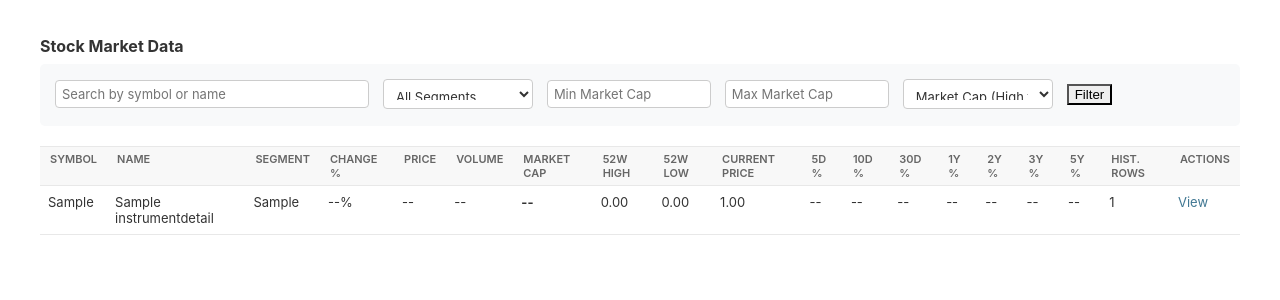
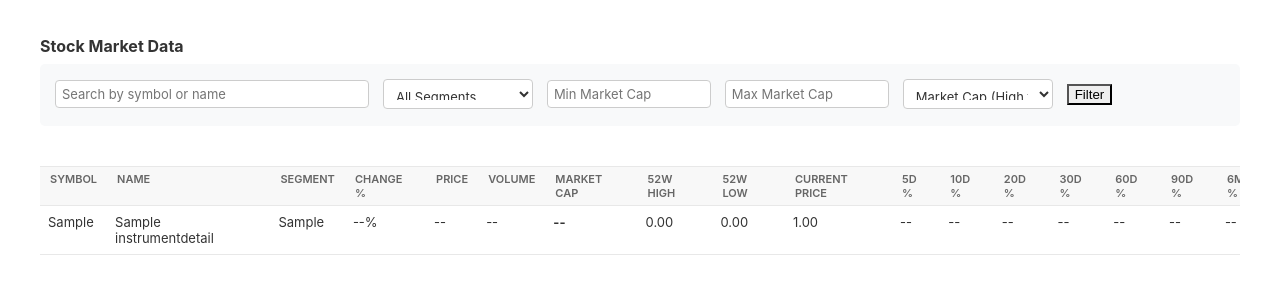
Before and after one commit to lalitpatil02/NSE, a Django app: page /app/stocks/ in a window 1280 px wide. Shown: the part 86-386 px from the top of the page. Run offline with Django 4.2, Linux system fonts and the light colour scheme; tables that the repository leaves empty hold one stand-in row (values such as "Sample post"); some libraries are stand-ins or nearby versions.

Commit message:
column added

```diff
--- a/app/templates/app/stock_market.html
+++ b/app/templates/app/stock_market.html
@@ -5,13 +5,14 @@
 {% block extrastyle %}
 <link rel="stylesheet" href="https://cdn.datatables.net/1.11.5/css/dataTables.bootstrap5.min.css">
 <style>
-    .stock-table { width: 100%; margin-top: 20px; }
+    .stock-table { width: 100%; min-width: 1800px; margin-top: 20px; }
     .filter-section { margin-bottom: 20px; padding: 15px; background-color: #f8f9fa; border-radius: 5px; }
     .search-box { width: 300px; padding: 8px; margin-right: 10px; }
     .filter-input { width: 150px; padding: 8px; margin-right: 10px; }
     .price-up { color: #28a745; }
     .price-down { color: #dc3545; }
     .market-cap { font-weight: bold; }
+    .table-responsive { overflow-x: auto; }
 </style>
 {% endblock %}
 
@@ -62,12 +63,19 @@
                     <th>Current Price</th>
                     <th>5D %</th>
                     <th>10D %</th>
+                    <th>20D %</th>
                     <th>30D %</th>
+                    <th>60D %</th>
+                    <th>90D %</th>
+                    <th>6M %</th>
                     <th>1Y %</th>
                     <th>2Y %</th>
                     <th>3Y %</th>
                     <th>5Y %</th>
                     <th>Hist. Rows</th>
+                    <th>Column1</th>
+                    <th>Column2</th>
+                    <th>Column3</th>
                     <th>Actions</th>
                 </tr>
             </thead>
@@ -86,12 +94,19 @@
                     <td>{{ stock.price|floatformat:2 }}</td>
                     <td>{{ stock.PRICE_CHANGE_5D|default:"--" }}</td>
                     <td>{{ stock.PRICE_CHANGE_10D|default:"--" }}</td>
+                    <td>{{ stock.PRICE_CHANGE_20D|default:"--" }}</td>
                     <td>{{ stock.PRICE_CHANGE_30D|default:"--" }}</td>
+                    <td>{{ stock.PRICE_CHANGE_60D|default:"--" }}</td>
+                    <td>{{ stock.PRICE_CHANGE_90D|default:"--" }}</td>
+                    <td>{{ stock.PRICE_CHANGE_6M|default:"--" }}</td>
                     <td>{{ stock.PRICE_CHANGE_1Y|default:"--" }}</td>
                     <td>{{ stock.PRICE_CHANGE_2Y|default:"--" }}</td>
                     <td>{{ stock.PRICE_CHANGE_3Y|default:"--" }}</td>
                     <td>{{ stock.PRICE_CHANGE_5Y|default:"--" }}</td>
                     <td>{{ stock.historical_row_count }}</td>
+                    <td>{{ None }}</td>
+                    <td>{{ None }}</td>
+                    <td>{{ None }}</td>
                     <td>
                         {% if stock.tradingsymbol %}
                         <a href="{% url 'stock_detail' stock.tradingsymbol %}" class="btn btn-sm btn-info">View</a>
--- a/app/views.py
+++ b/app/views.py
@@ -219,33 +219,37 @@ def get_change(stock_obj, latest_ohlc_obj, days):
             return None
     return None
 
-from django.db.models import Q, Count, Max, Min
+from django.shortcuts import render
 from django.core.paginator import Paginator
-from django.shortcuts import render
+from django.db.models import Q, Max, Min, Count
 from django.utils.timezone import now
+from collections import defaultdict
 from datetime import timedelta
-from collections import defaultdict
 
-def calculate_price_change(stock_obj, latest_ohlc_obj, days):
-    if not stock_obj or not latest_ohlc_obj:
+from .models import InstrumentDetails, HistoricalOHLC
+
+
+def calculate_price_change(stock, latest_ohlc, days):
+    """
+    Calculates percentage price change from the close price N days ago to the current price.
+    """
+    if not latest_ohlc:
         return None
 
-    target_date = now().date() - timedelta(days=days)
-    buffer_date = now().date() - timedelta(days=days + 2)
-
-    past_ohlc = HistoricalOHLC.objects.filter(
-        instrument=stock_obj,
-        timestamp__date__lte=target_date,
-        timestamp__date__gte=buffer_date,
-        close__gt=0
+    target_date = latest_ohlc.timestamp - timedelta(days=days)
+    old_ohlc = HistoricalOHLC.objects.filter(
+        instrument_id=stock.id,
+        timestamp__lte=target_date
     ).order_by('-timestamp').first()
 
-    if past_ohlc and past_ohlc.close and latest_ohlc_obj.close:
-        try:
-            return round(((latest_ohlc_obj.close - past_ohlc.close) / past_ohlc.close) * 100, 2)
-        except ZeroDivisionError:
-            return None
-    return None
+    if not old_ohlc or not old_ohlc.close:
+        return None
+
+    try:
+        return round(((latest_ohlc.close - old_ohlc.close) / old_ohlc.close) * 100, 2)
+    except ZeroDivisionError:
+        return 0.0
+
 
 def stock_market_view(request):
     search_query = request.GET.get('search', '')
@@ -356,7 +360,11 @@ def stock_market_view(request):
             'low52': low52,
             'PRICE_CHANGE_5D': calculate_price_change(stock, latest_ohlc, 5),
             'PRICE_CHANGE_10D': calculate_price_change(stock, latest_ohlc, 10),
+            'PRICE_CHANGE_20D': calculate_price_change(stock, latest_ohlc, 20),
             'PRICE_CHANGE_30D': calculate_price_change(stock, latest_ohlc, 30),
+            'PRICE_CHANGE_60D': calculate_price_change(stock, latest_ohlc, 60),
+            'PRICE_CHANGE_90D': calculate_price_change(stock, latest_ohlc, 90),
+            'PRICE_CHANGE_6M': calculate_price_change(stock, latest_ohlc, 182),
             'PRICE_CHANGE_1Y': calculate_price_change(stock, latest_ohlc, 365),
             'PRICE_CHANGE_2Y': calculate_price_change(stock, latest_ohlc, 365 * 2),
             'PRICE_CHANGE_3Y': calculate_price_change(stock, latest_ohlc, 365 * 3),
@@ -368,10 +376,19 @@ def stock_market_view(request):
 
     context = {
         'stock_data_list': stock_data_list,
-        'period_keys': ['5D', '10D', '30D', '1Y', '2Y', '3Y', '5Y'],
+        'period_keys': ['5D', '10D', '20D', '30D', '60D', '90D', '6M', '1Y', '2Y', '3Y', '5Y'],
+        'page_obj': current_page,
+        'current_search': search_query,
+        'current_segment': segment,
+        'current_min_market_cap': min_market_cap,
+        'current_max_market_cap': max_market_cap,
+        'current_sort': sort_by,
+        'segments': InstrumentDetails.objects.values_list('segment', flat=True).distinct(),
+        'stock_symbols': [s.tradingsymbol for s in current_page.object_list if s.tradingsymbol],
     }
 
     return render(request, 'app/stock_market.html', context)
+
 
 
 def stock_detail_view(request, symbol):
```
